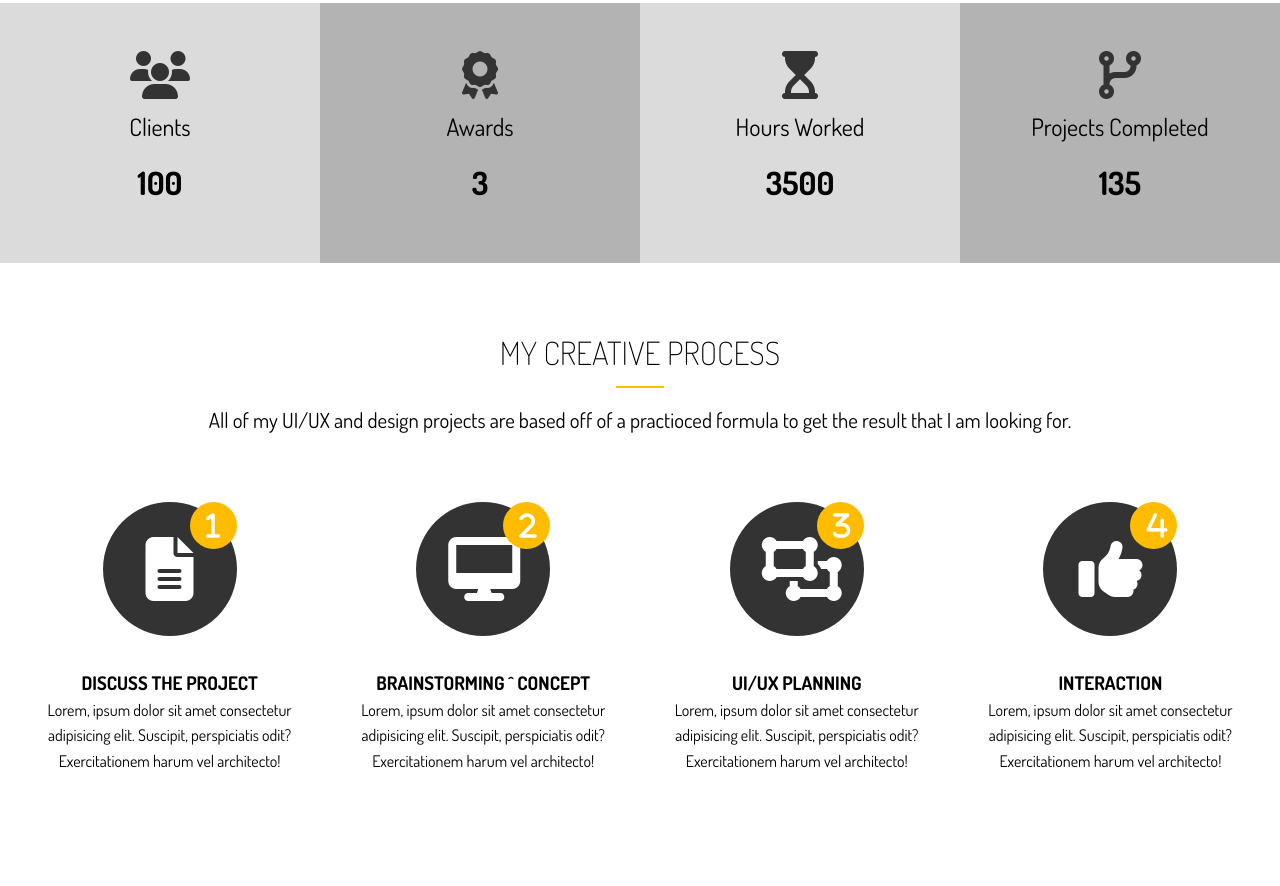
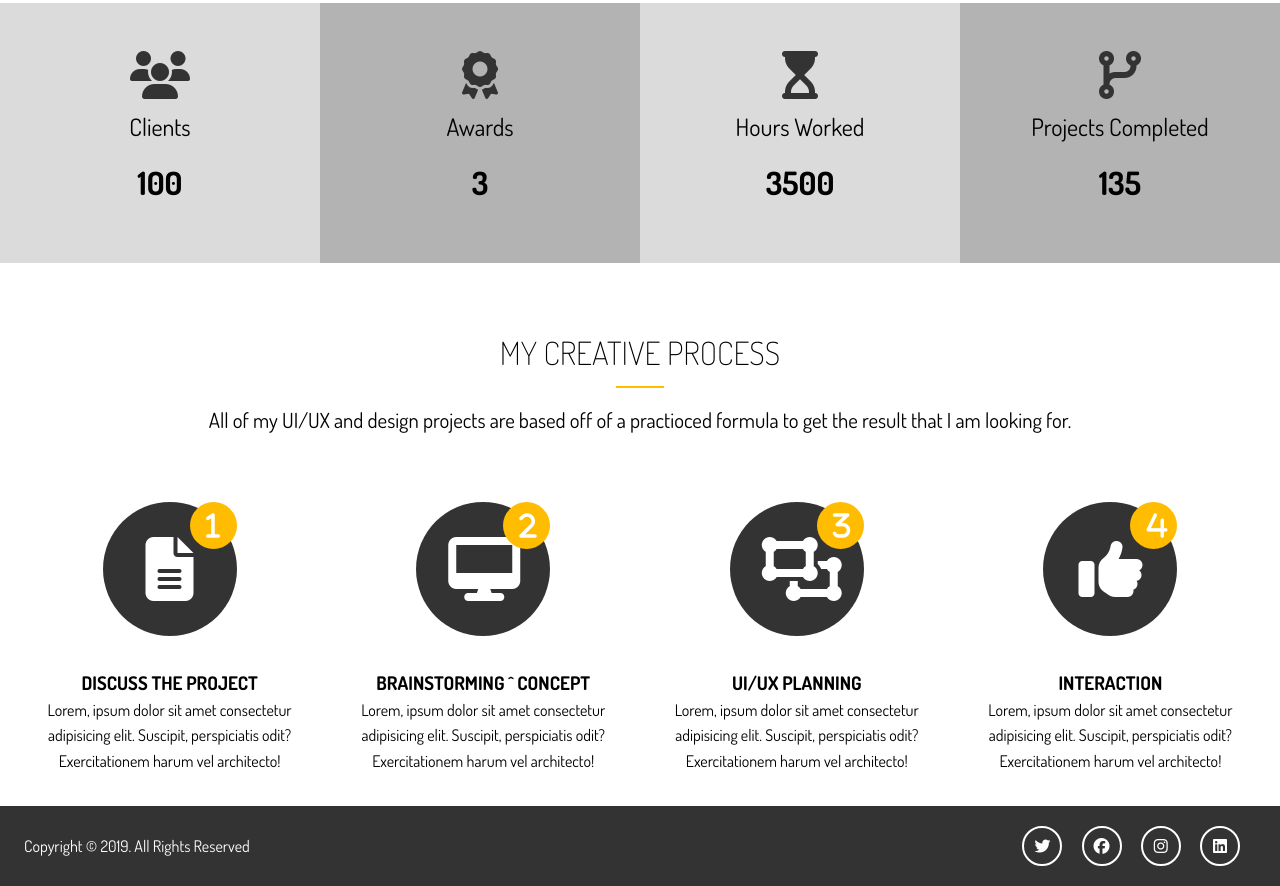
Before and after one commit to DariuszOkonski/portfolio-traversy, a website: page index.html in a window 1280 px wide. Shown: the part 1222-2108 px from the top of the page. Before the commit the page ends 2080 px from the top, so only its background shows below. Drawn offline with Linux system fonts and the light colour scheme.

Commit message:
add: styles for footer

```diff
--- a/sass/_index.scss
+++ b/sass/_index.scss
@@ -133,6 +133,7 @@
         right: 0;
         font-size: 28px;
         background-color: $main-color;
+        color: set-text-color($main-color);
         border-radius: 50%;
         height: 15px;
         width: 15px;
@@ -145,7 +146,7 @@
         position: relative;
         border-radius: 50%;
         background-color: $dark-color;
-        color: #fff;
+        color: set-text-color($dark-color);
         padding: 2rem;
         width: 70px;
         height: 70px;
@@ -161,9 +162,39 @@
 
           .process-step {
             background-color: $dark-color;
+            color: set-text-color($dark-color);
           }
         }
       }
     }
   }
 }
+
+// Footer
+#main-footer {
+  background-color: $dark-color;
+  color: #fff;
+  height: 5rem;
+
+  .footer-content {
+    display: flex;
+    height: 5rem;
+    justify-content: space-between;
+    align-items: center;
+
+    .social .fab {
+      margin-right: 1rem;
+      border: 2px solid #fff;
+      border-radius: 50%;
+      height: 20px;
+      width: 20px;
+      line-height: 20px;
+      text-align: center;
+      padding: 0.5rem;
+
+      &:hover {
+        background-color: $main-color;
+      }
+    }
+  }
+}
```
Also changed, not shown: css/main.css, 1 other file.
